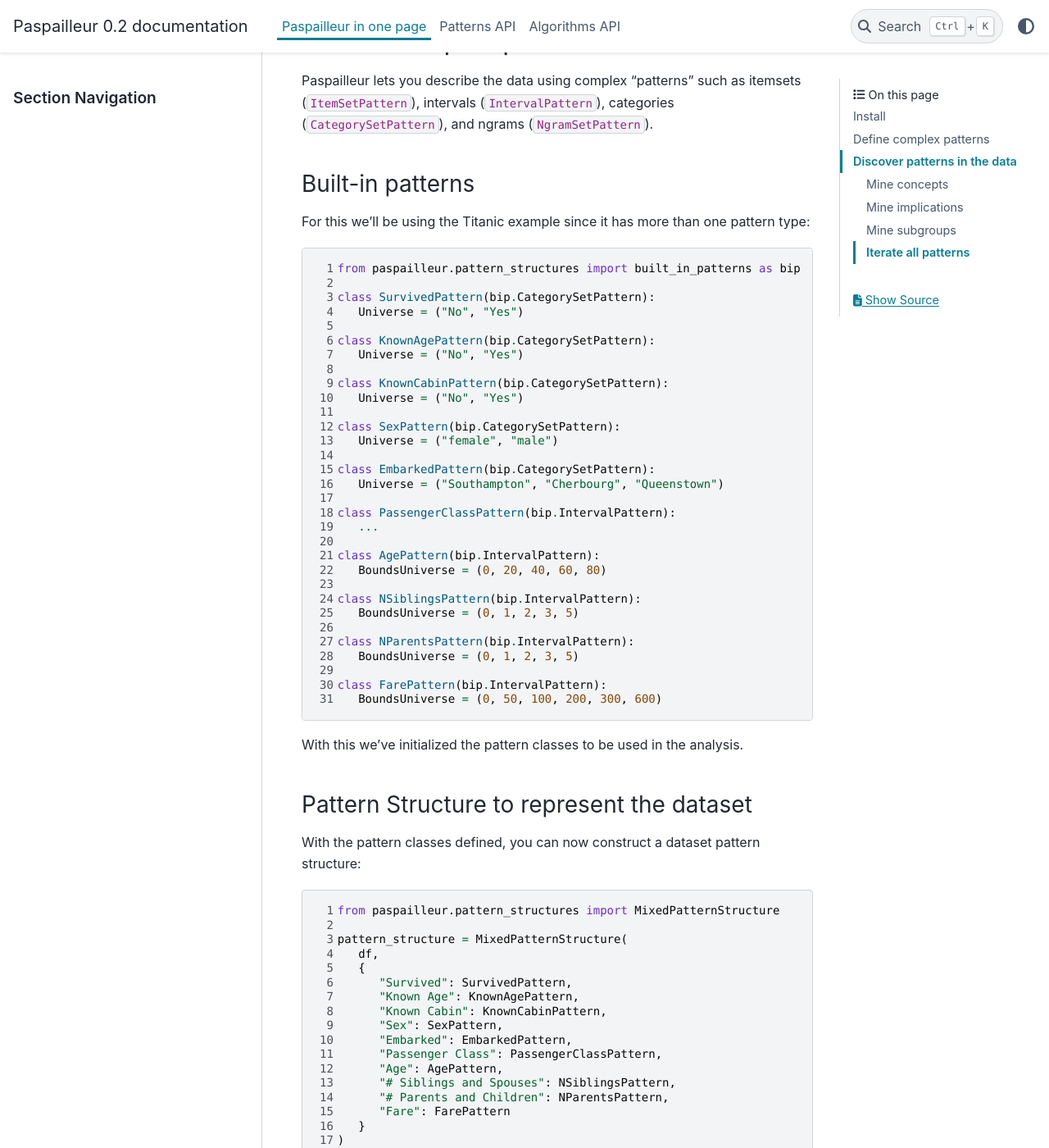
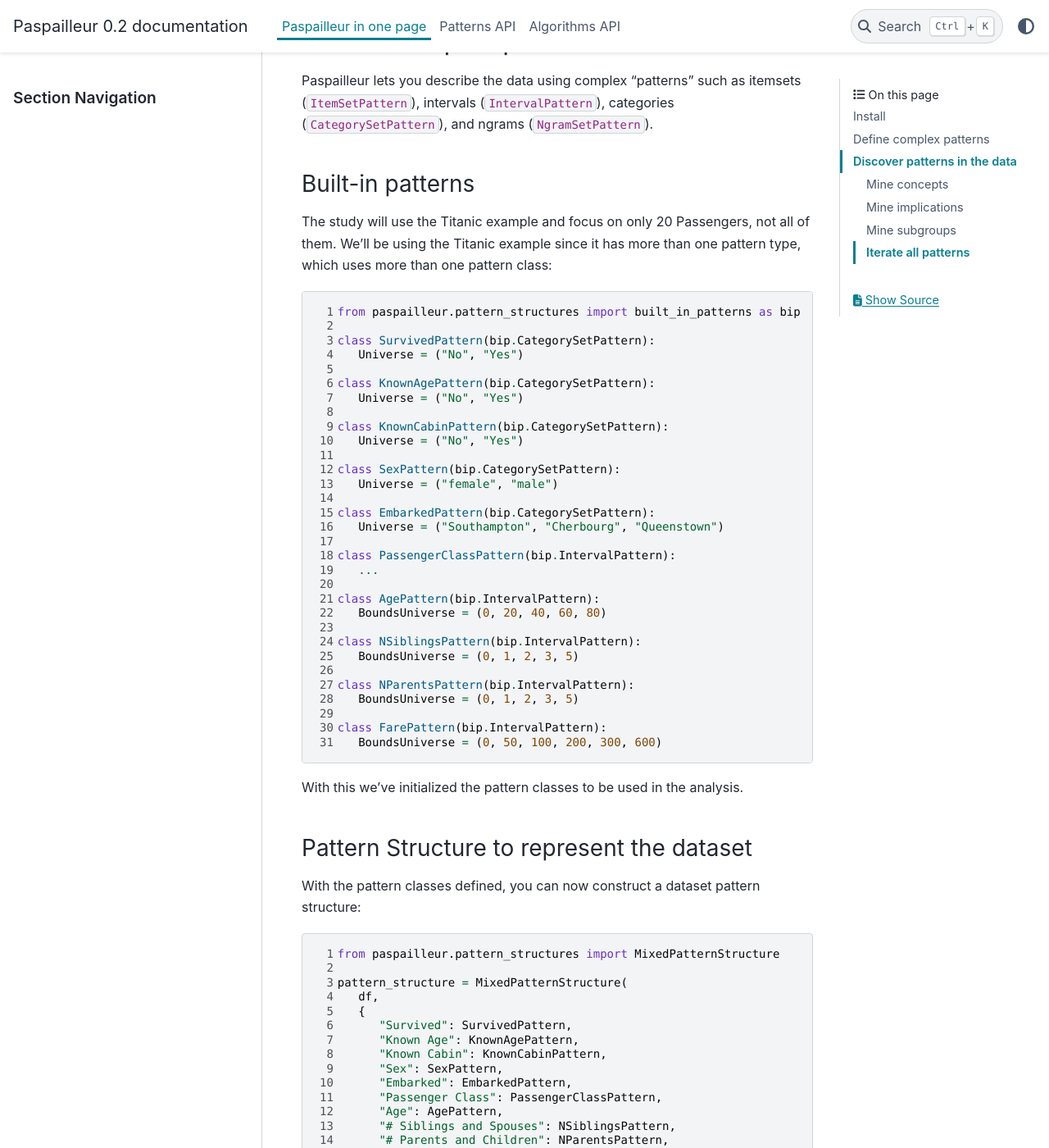
Before and after one commit to smartFCA/paspailleur, a Sphinx documentation site: the page built from docs/source/usage.rst, in a window 1280 px wide and 1400 px high, scrolled down 399 px. Shown: the whole window at 82% size. Built offline with Sphinx 7.4.7 and the PyData theme 0.15.4, drawn with Linux system fonts in a browser that asks for light colours; some of the changed text lies outside the part shown.

Commit message:
Added some explanations

```diff
--- a/docs/source/usage.rst
+++ b/docs/source/usage.rst
@@ -21,7 +21,8 @@ Paspailleur lets you describe the data using complex "patterns" such as itemsets
 Built-in patterns
 .................
 
-For this we'll be using the Titanic example since it has more than one pattern type:
+The study will use the Titanic example and focus on only 20 Passengers, not all of them.
+We'll be using the Titanic example since it has more than one pattern type, which uses more than one pattern class:
 
 .. code-block:: python
    :linenos:
```
Also changed, not shown: other parts of docs/source/usage.rst (+1 -1 lines).
